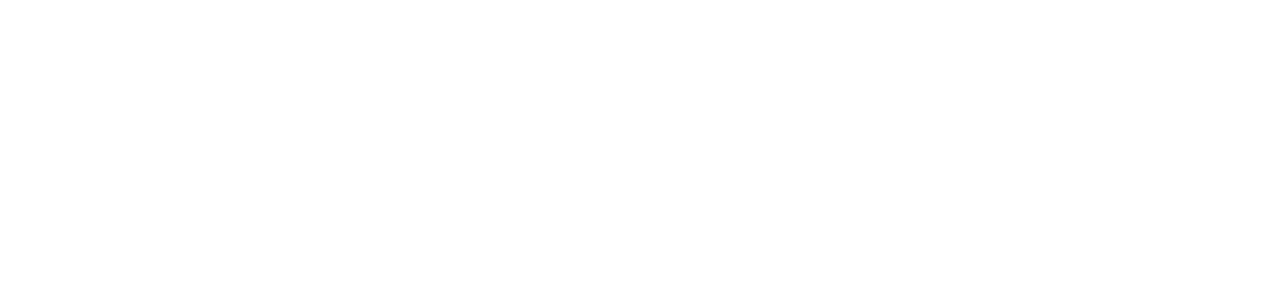
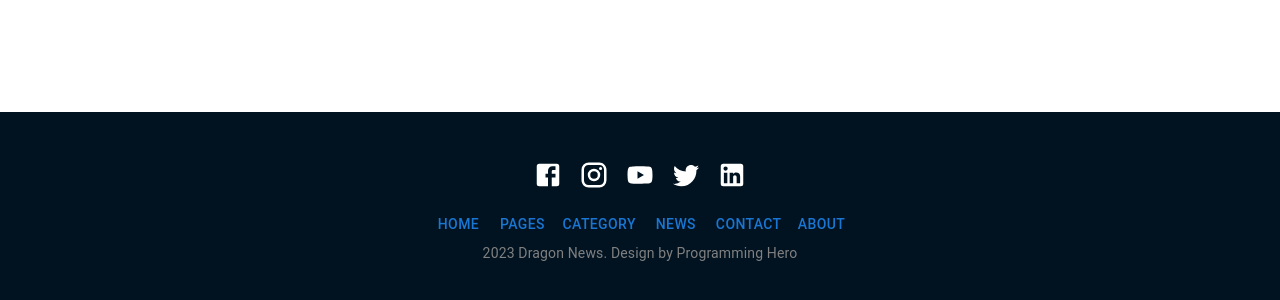
Before and after one commit to mahisurrahman/next-js-first-project-dragon-news-, a Next.js app: page / in a window 1280 px wide. Shown: the part 752-1052 px from the top of the page. Before the commit the page ends 800 px from the top, so only its background shows below. Built offline with nearby package versions, Linux system fonts and the light colour scheme.

Commit message:
Added the Footer Design

```diff
--- a/src/app/layout.js
+++ b/src/app/layout.js
@@ -1,6 +1,8 @@
 import { Inter } from "next/font/google";
 import "./globals.css";
 import Navbar from "@/components/shared/navbar/Navbar";
+import Footer from "@/components/shared/footer/Footer";
+import { Container } from "@mui/material";
 
 const inter = Inter({ subsets: ["latin"] });
 
@@ -14,7 +16,8 @@
     <html lang="en">
       <body className={inter.className}>
         <Navbar></Navbar>
-        {children}
+        <Container className="min-h-screen">{children}</Container>
+        <Footer></Footer>
       </body>
     </html>
   );
--- /dev/null
+++ b/src/components/shared/footer/Footer.js
@@ -0,0 +1,87 @@
+"use client";
+//Icons//
+import FacebookIcon from "@mui/icons-material/Facebook";
+import InstagramIcon from "@mui/icons-material/Instagram";
+import TwitterIcon from "@mui/icons-material/Twitter";
+import YouTubeIcon from "@mui/icons-material/YouTube";
+import LinkedInIcon from "@mui/icons-material/LinkedIn";
+
+import {
+  Box,
+  Button,
+  Container,
+  IconButton,
+  Stack,
+  Typography,
+} from "@mui/material";
+import Link from "next/link";
+
+const Footer = () => {
+  const navItems = [
+    {
+      route: "Home",
+      pathname: "/",
+    },
+    {
+      route: "Pages",
+      pathname: "/pages",
+    },
+    {
+      route: "Category",
+      pathname: "/category",
+    },
+    {
+      route: "News",
+      pathname: "/news",
+    },
+    {
+      route: "Contact",
+      pathname: "/contact",
+    },
+    {
+      route: "About",
+      pathname: "/about",
+    },
+  ];
+  return (
+    <Box className="bg-[#011321] px-4 py-10">
+      <Container>
+        <Box
+          className="w-full text-center"
+          sx={{
+            "& svg": {
+              color: "white",
+              fontSize: "30px",
+            },
+          }}
+        >
+          <IconButton>
+            <FacebookIcon></FacebookIcon>
+          </IconButton>
+          <IconButton>
+            <InstagramIcon></InstagramIcon>
+          </IconButton>
+          <IconButton>
+            <YouTubeIcon></YouTubeIcon>
+          </IconButton>
+          <IconButton>
+            <TwitterIcon></TwitterIcon>
+          </IconButton>
+          <IconButton>
+            <LinkedInIcon></LinkedInIcon>
+          </IconButton>
+        </Box>
+        <Box className="w-full text-center mt-2">
+          {navItems.map((item) => (
+            <Link key={item} href={item.pathname}>
+              <Button className="text-white">{item.route}</Button>
+            </Link>
+          ))}
+        </Box>
+        <Typography color="gray" variant="body2" textAlign="center">2023 Dragon News. Design by Programming Hero</Typography>
+      </Container>
+    </Box>
+  );
+};
+
+export default Footer;
--- a/src/components/shared/navbar/Navbar.js
+++ b/src/components/shared/navbar/Navbar.js
@@ -8,6 +8,7 @@
 import Image from "next/image";
 import logo from "@/assets/logo.png";
 import { IconButton, Stack } from "@mui/material";
+import Link from "next/link";
 
 //Icons//
 import FacebookIcon from "@mui/icons-material/Facebook";
@@ -15,7 +16,7 @@
 import TwitterIcon from "@mui/icons-material/Twitter";
 import YouTubeIcon from "@mui/icons-material/YouTube";
 import LinkedInIcon from "@mui/icons-material/LinkedIn";
-import Link from "next/link";
+
 
 const navItems = [
   {
```
